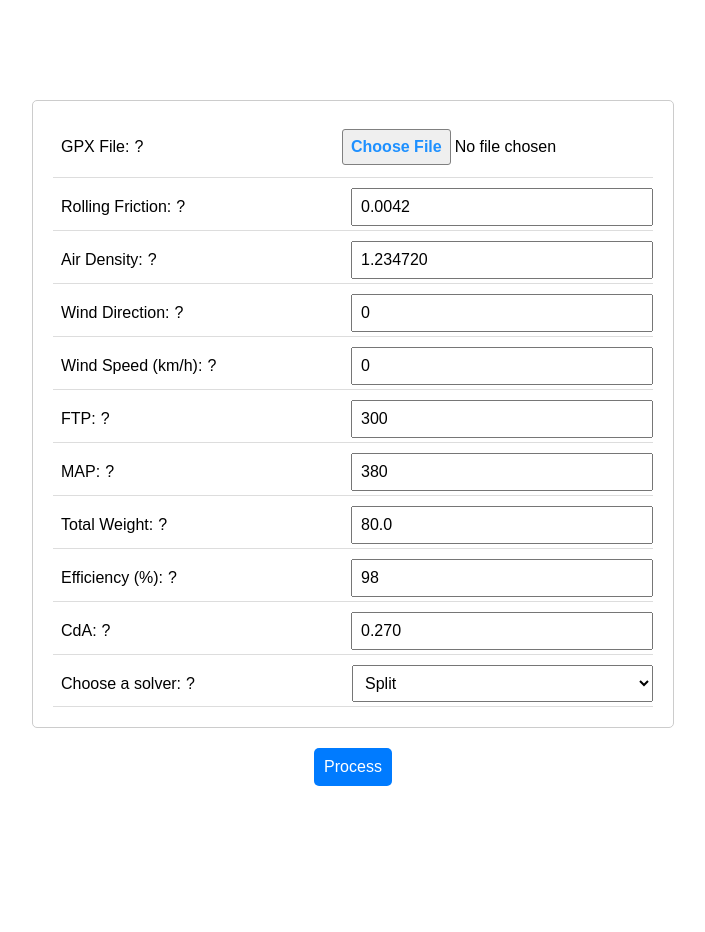
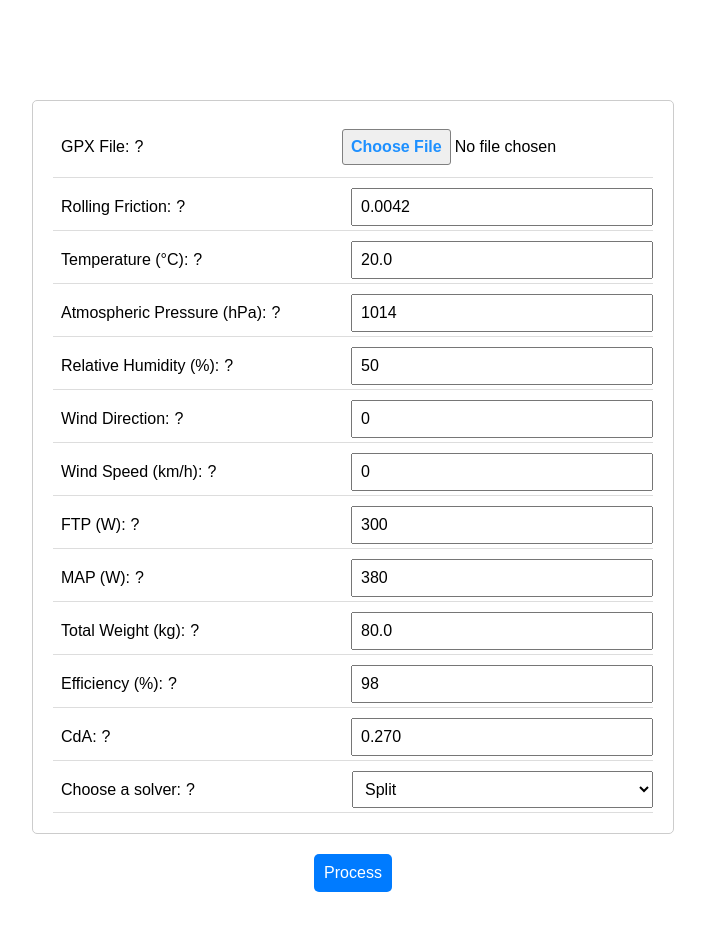
Before and after one commit to bgallois/PeakPacer, a Flask app: page / in a window 1280 px wide. Shown: the whole page, without its empty margins (287-992 px from the left). Before the commit the page ends 786 px from the top, so only its background shows below. Run offline with Flask 3, Linux system fonts and the light colour scheme; some libraries are stand-ins or nearby versions.

Commit message:
[feat] add air pressure calculator

```diff
--- a/app.py
+++ b/app.py
@@ -20,6 +20,12 @@ dashapp = Dash(
     __name__,
     server=app,
     url_base_pathname='/dash-app/')
+
+
+@app.route('/favicon.png')
+def favicon():
+    return send_from_directory(os.path.join(app.root_path, './static'),
+                               'favicon.png', mimetype='image/vnd.microsoft.icon')
 
 
 def get_session_id():
@@ -129,13 +135,15 @@ def process_data():
     efficiency = request.form.get('efficiency')
     cda = request.form.get('cda')
     rolling_friction = request.form.get('rollingFriction')
-    air_density = request.form.get('airDensity')
+    temperature = request.form.get('temperature')
+    pressure = request.form.get('pressure')
+    humidity = request.form.get('humidity')
     wind_direction = request.form.get('windDirection')
     wind_speed = request.form.get('windSpeed')
     solver = request.form.get('solver')
 
     if not all([ftp, pma_value, total_weight, efficiency, cda,
-               cda, rolling_friction, air_density, wind_direction, wind_speed]):
+               cda, rolling_friction, wind_direction, wind_speed, temperature, pressure, humidity]):
         return jsonify({'error': 'All fields are required'}), 400
 
     if gpx and allowed_file(gpx.filename):
@@ -154,7 +162,7 @@ def process_data():
     }
 
     road_profil = {
-        "air_density": float(air_density),
+        "air_density": peak_pacer.get_air_density(float(temperature), float(pressure), float(humidity)),
         "rolling_friction": float(rolling_friction),
         "wind_direction_param": float(wind_direction),
         "wind_speed_param": float(wind_speed) / 3.6,
--- a/templates/map.html
+++ b/templates/map.html
@@ -4,7 +4,10 @@
     <title>PeakPacer</title>
     <meta charset="utf-8" />
     <meta name="viewport" content="width=device-width, initial-scale=1.0" />
-    <link rel="shortcut icon" href="{{ url_for('static', filename='favicon.png') }}">
+    <link
+      rel="shortcut icon"
+      href="{{ url_for('static', filename='favicon.png') }}"
+    />
     <link
       rel="stylesheet"
       href="https://code.jquery.com/ui/1.12.1/themes/base/jquery-ui.css"
@@ -211,21 +214,59 @@
           />
         </div>
         <div class="form-group">
-          <label for="airDensity">
-            Air Density:
+          <label for="temperature">
+            Temperature (°C):
             <span class="tooltip"
               >?
-              <span class="tooltiptext">The density of the air in kg/m³.</span>
+              <span class="tooltiptext">The air temperature in °C.</span>
             </span>
           </label>
           <input
             type="number"
-            id="airDensity"
-            name="airDensity"
-            step="0.000001"
-            value="1.234720"
-            min="0.5"
-            max="1.5"
+            id="temperature"
+            name="temperature"
+            step="0.1"
+            value="20.0"
+            min="-50"
+            max="50"
+            required
+          />
+        </div>
+        <div class="form-group">
+          <label for="pressure">
+            Atmospheric Pressure (hPa):
+            <span class="tooltip"
+              >?
+              <span class="tooltiptext">The atmospheric pressure in hPa.</span>
+            </span>
+          </label>
+          <input
+            type="number"
+            id="pressure"
+            name="pressure"
+            step="1"
+            value="1014"
+            min="800"
+            max="2000"
+            required
+          />
+        </div>
+        <div class="form-group">
+          <label for="humidity">
+            Relative Humidity (%):
+            <span class="tooltip"
+              >?
+              <span class="tooltiptext">The relative air humidity in %.</span>
+            </span>
+          </label>
+          <input
+            type="number"
+            id="humidity"
+            name="humidity"
+            step="1"
+            value="50"
+            min="0"
+            max="100"
             required
           />
         </div>
@@ -275,7 +316,7 @@
 
         <div class="form-group">
           <label for="ftp">
-            FTP:
+            FTP (W):
             <span class="tooltip"
               >?
               <span class="tooltiptext"
@@ -296,7 +337,7 @@
         </div>
         <div class="form-group">
           <label for="pma">
-            MAP:
+            MAP (W):
             <span class="tooltip"
               >?
               <span class="tooltiptext">Maximum Aerobic Power in watts.</span>
@@ -315,7 +356,7 @@
         </div>
         <div class="form-group">
           <label for="totalWeight">
-            Total Weight:
+            Total Weight (kg):
             <span class="tooltip"
               >?
               <span class="tooltiptext"
```
Also changed, not shown: data.py (+12 -0 lines).
